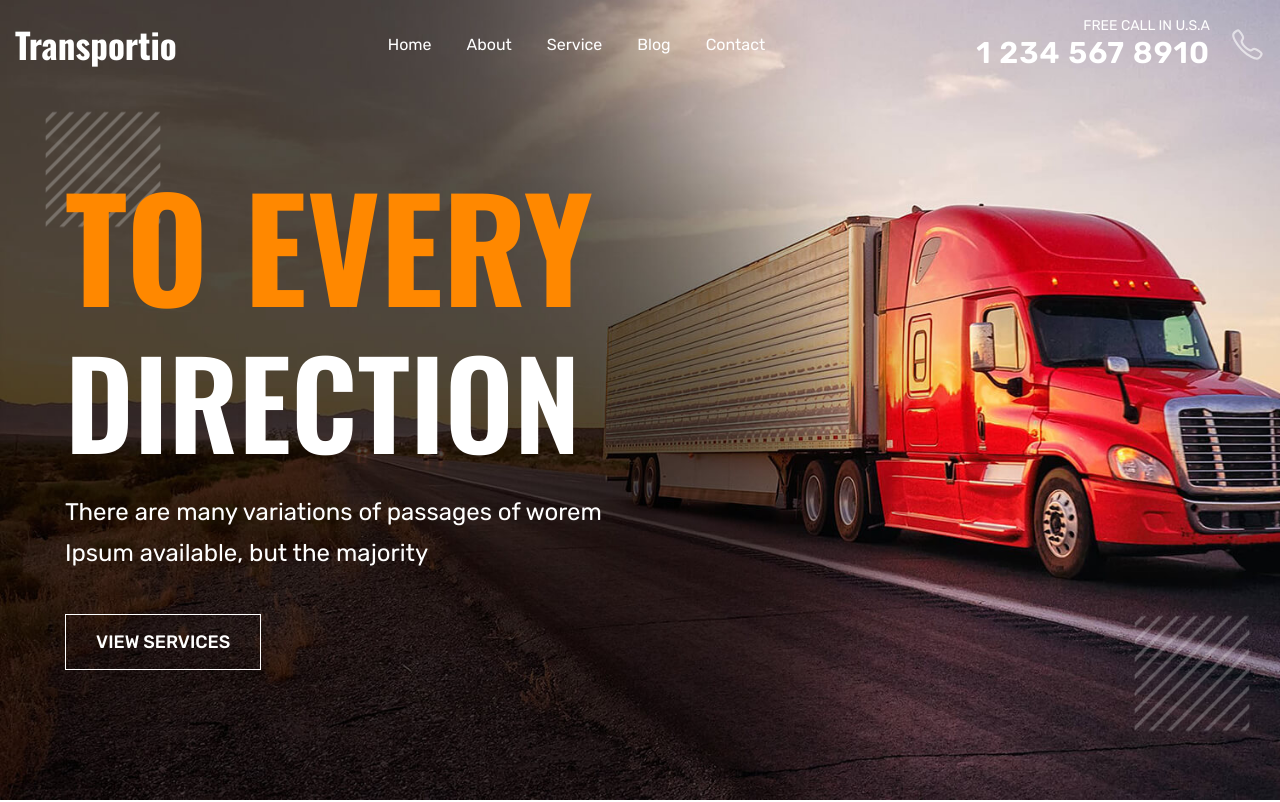
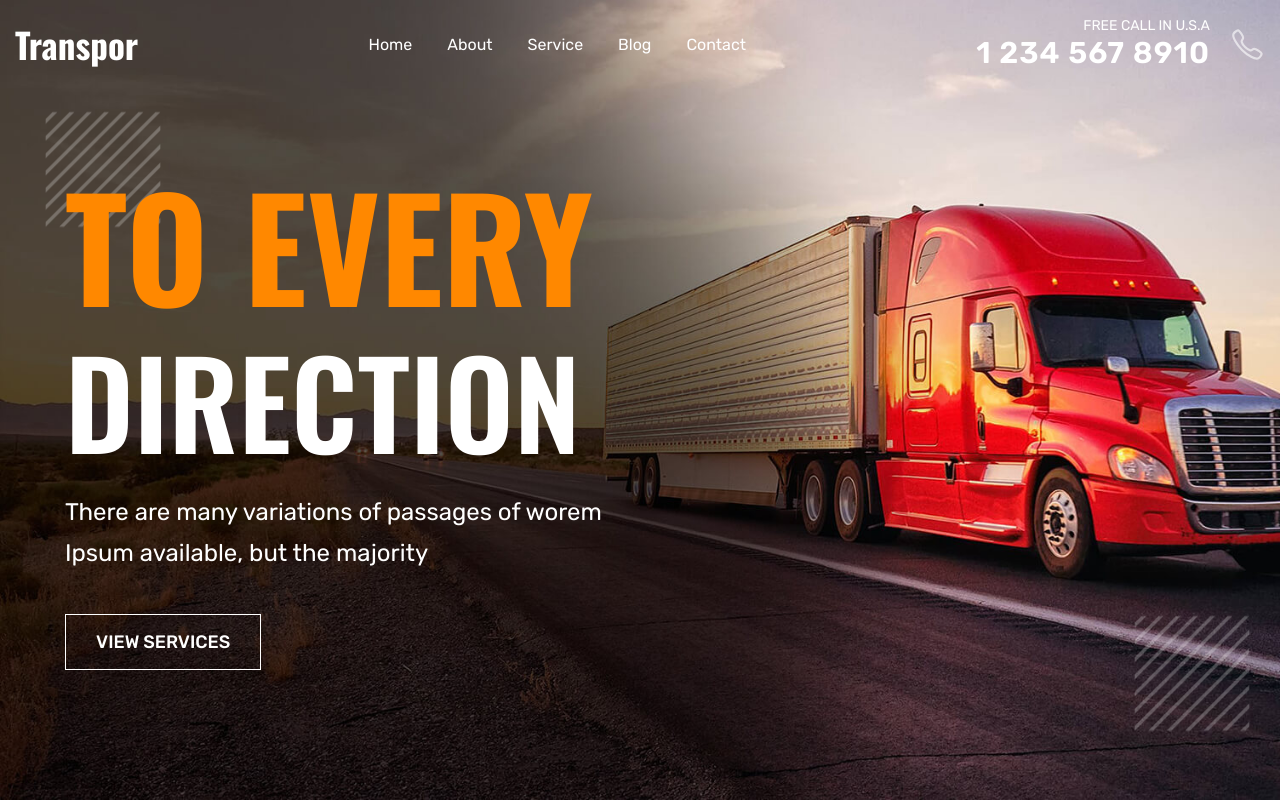
Before and after one commit to gitWays2023/transpor, a plain HTML site: page index.html in a window 1280 px wide. Shown: the top 802 px of the page. Drawn offline with nearby package versions, Linux system fonts and the light colour scheme.

Commit message:
just updated the website

```diff
--- a/index.html
+++ b/index.html
@@ -5,7 +5,7 @@
   <meta charset="UTF-8">
   <meta http-equiv="X-UA-Compatible" content="IE=edge">
   <meta name="viewport" content="width=device-width, initial-scale=1.0">
-  <title>Transportio - To every direction</title>
+  <title>Transpor - To every direction</title>
 
   <!--
     - favicon
@@ -41,13 +41,13 @@
     <div class="container">
 
       <h1>
-        <a href="#" class="logo">Transportio</a>
+        <a href="#" class="logo">Transpor</a>
       </h1>
 
       <nav class="navbar" data-navbar>
 
         <div class="navbar-top">
-          <a href="#" class="logo">Transportio</a>
+          <a href="#" class="logo">Transpor</a>
 
           <button class="nav-close-btn" aria-label="Clsoe menu" data-nav-toggler>
             <ion-icon name="close-outline"></ion-icon>
@@ -869,7 +869,7 @@
 
         <div class="footer-brand">
 
-          <a href="#" class="logo">Transportio</a>
+          <a href="#" class="logo">Transpor</a>
 
           <p class="footer-text">
             Many desktop publishing packages and web page editors now use are dolra Ipsum as their default.
@@ -993,7 +993,7 @@
 
       <div class="footer-bottom">
         <p class="copyright">
-          &copy; 2022 Transportio. All Rights Reserved by <a href="#" class="copyright-link">codewithsadee</a>
+          &copy; 2022 Transpor. All Rights Reserved by <a href="#" class="copyright-link">codewithsadee</a>
         </p>
       </div>
 
```
